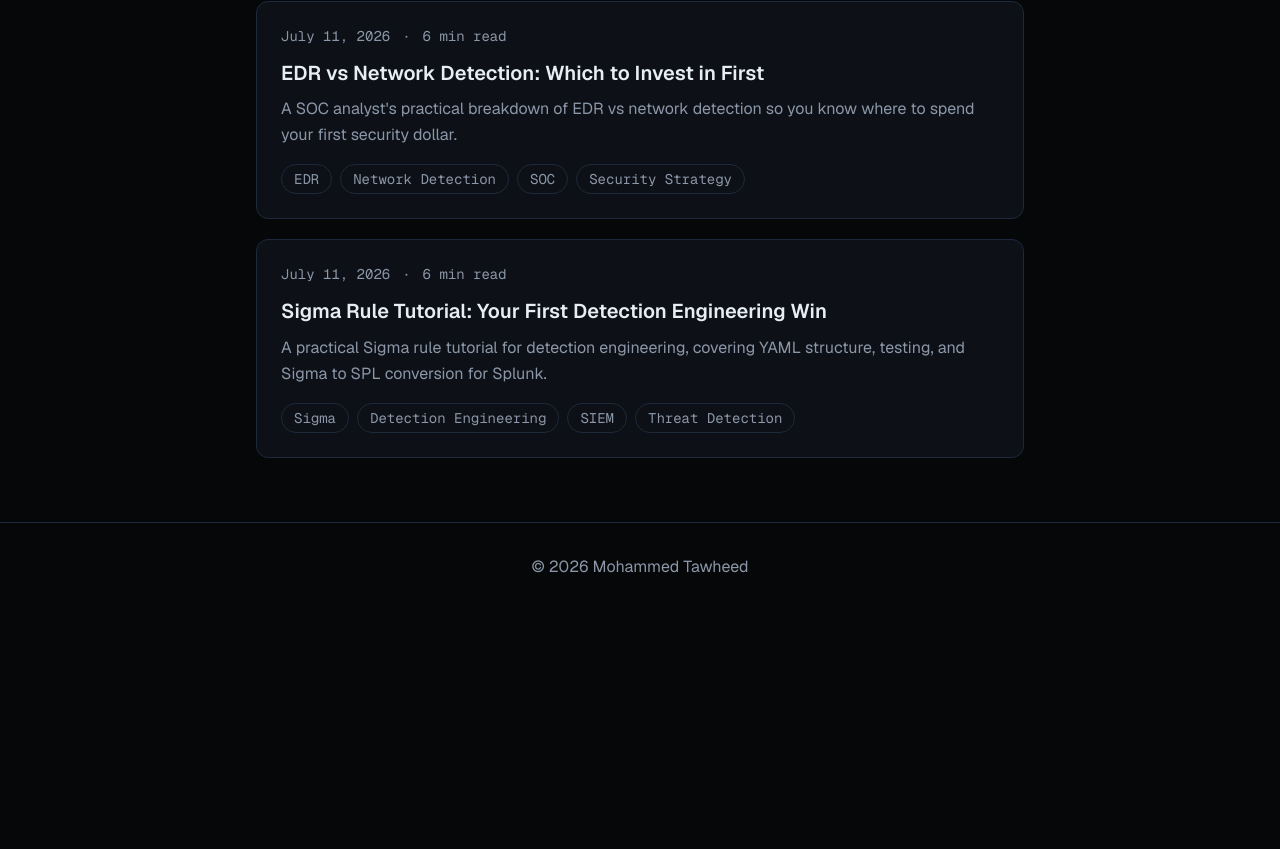
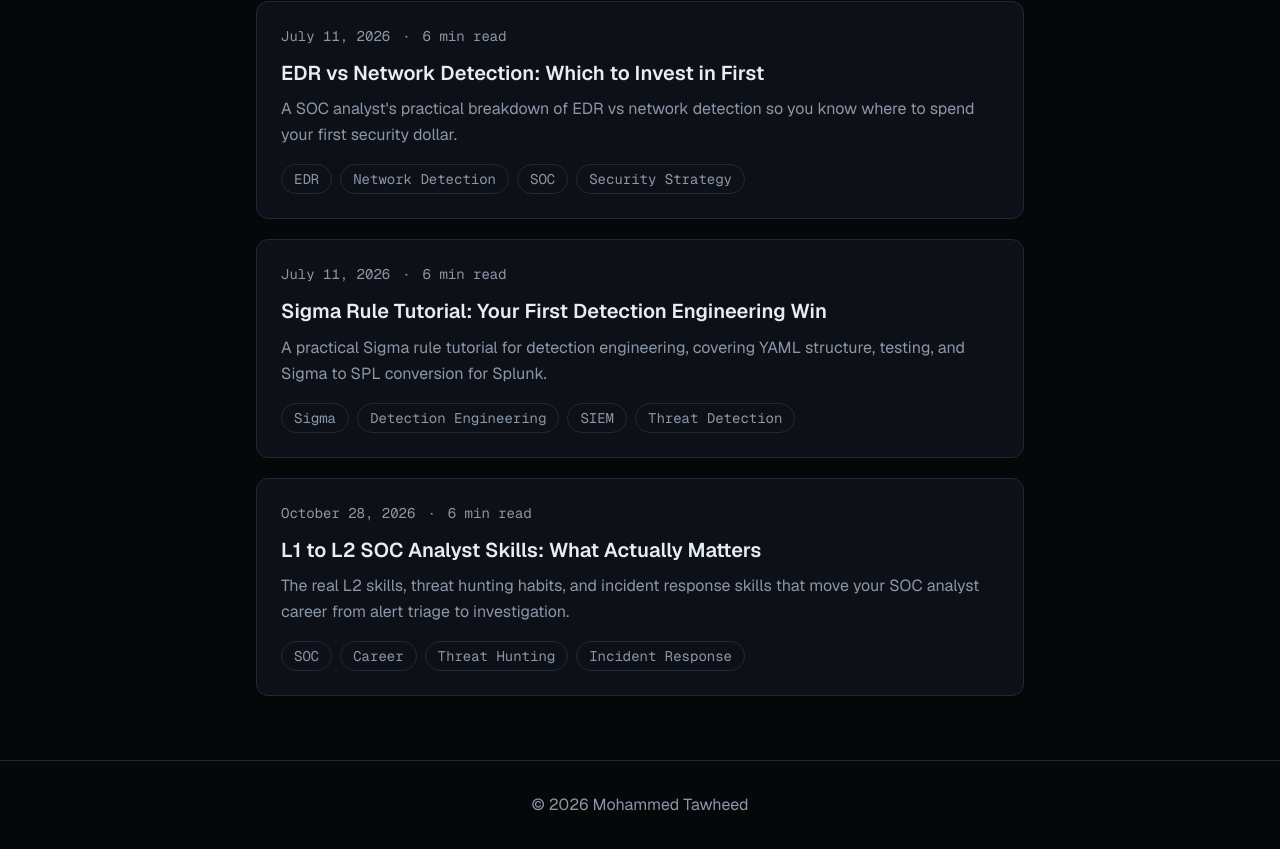
Before and after one commit to Tawheed30/portfolio, a Next.js app: page /blog in a window 1280 px wide. Shown: the part 1780-2629 px from the top of the page. Before the commit the page ends 2391 px from the top, so only its background shows below. Built offline with nearby package versions, Linux system fonts and the light colour scheme.

Commit message:
feat: Auto-generate blog post

```diff
--- a/src/data/blog.ts
+++ b/src/data/blog.ts
@@ -327,6 +327,44 @@ export const posts: BlogPost[] = [
         }
   ]
   },
+  {
+    slug: "l1-to-l2-soc-analyst-skills-that-matter",
+    title: "L1 to L2 SOC Analyst Skills: What Actually Matters",
+    date: "2026-10-28",
+    excerpt: "The real L2 skills, threat hunting habits, and incident response skills that move your SOC analyst career from alert triage to investigation.",
+    readingTime: "6 min read",
+    tags: ["SOC","Career","Threat Hunting","Incident Response"],
+    keywords: ["SOC analyst career","L2 skills","threat hunting","incident response skills","SOC analyst roadmap","MITRE ATT&CK"],
+    content:   [
+        {
+              "body": "If you're an L1 analyst wondering how to level up your SOC analyst career, you've probably noticed the jump to L2 isn't about memorizing more tools. It's about depth. The L2 skills that actually matter are the ability to pivot through data, build hypotheses, and own an investigation end-to-end. Strong threat hunting instincts and solid incident response skills are what separate someone who closes alerts from someone who understands them. As an L1 myself, I spend my days triaging Splunk and QRadar alerts, and the gap I see most clearly is how you think, not what you click."
+        },
+        {
+              "heading": "Stop Closing Alerts, Start Asking Why",
+              "body": "At L1, a lot of work is pattern-matching: alert fires, you check the playbook, you escalate or close. The first real L2 skill is replacing that reflex with curiosity. When a malicious URL alert fires, don't just verdict it — ask who clicked, what the payload was, whether the domain was newly registered, and if the same indicator appears elsewhere in your logs. That shift from 'is this bad?' to 'what is the full story?' is the mindset L2 analysts live in every day."
+        },
+        {
+              "heading": "Get Fluent in Your SIEM Query Language",
+              "body": "You cannot threat hunt from the alert dashboard. L2 work means writing your own searches. In Splunk, that's being comfortable with SPL — stats, eval, transaction, and lookups to enrich events. In QRadar, it's AQL and knowing how offenses chain together. Practice pivoting: from a single source IP to all its authentication events, DNS queries, and firewall traffic. The faster you can slice raw logs without leaning on prebuilt dashboards, the closer you are to real investigation-grade incident response skills."
+        },
+        {
+              "heading": "Map Everything to MITRE ATT&CK",
+              "body": "L1 analysts often treat MITRE ATT&CK as a tagging exercise. L2 analysts use it as a thinking tool. When you identify an alert as T1566 (Phishing), ask what typically comes next — credential access, execution, persistence? That lets you hunt for the follow-on activity proactively instead of waiting for the next alert. Building the habit of reasoning through an adversary's likely next techniques is one of the most transferable threat hunting skills you can develop, and it structures your investigations so your escalations tell a clear narrative."
+        },
+        {
+              "heading": "Learn Just Enough Python to Save Time",
+              "body": "You don't need to be a developer. But knowing Python to parse logs, hit a reputation API like VirusTotal or AbuseIPDB, decode base64 or obfuscated PowerShell, and deduplicate indicators pays off fast. A short script that extracts IOCs from a phishing email header beats manual copy-paste every time. Pair it with libraries like requests, pandas for quick data work, and re for pattern extraction. Automating the boring parts frees your attention for the analysis that actually requires a human."
+        },
+        {
+              "heading": "Write Investigations People Can Follow",
+              "body": "Underrated but critical: documentation. L2 work means your write-ups become the evidence trail and the basis for escalation decisions. Good incident response skills include clear timelines, the IOCs you found, the ATT&CK techniques observed, what you ruled out, and your confidence level. If a senior analyst or IR team can read your notes and continue the investigation without asking you questions, you're operating at L2 — regardless of your job title."
+        },
+        {
+              "heading": "Your Takeaway",
+              "body": "Moving up the SOC analyst career ladder isn't about collecting certifications — it's about building investigative depth. Master your SIEM query language, think in MITRE ATT&CK, automate repetitive work with Python, and document like someone depends on it. Pick one of these L2 skills this week and practice it on real alerts. For more hands-on SOC and threat hunting breakdowns, explore the rest of my portfolio."
+        }
+  ]
+  },
 ];
 
 export function getPostBySlug(slug: string) {
```
